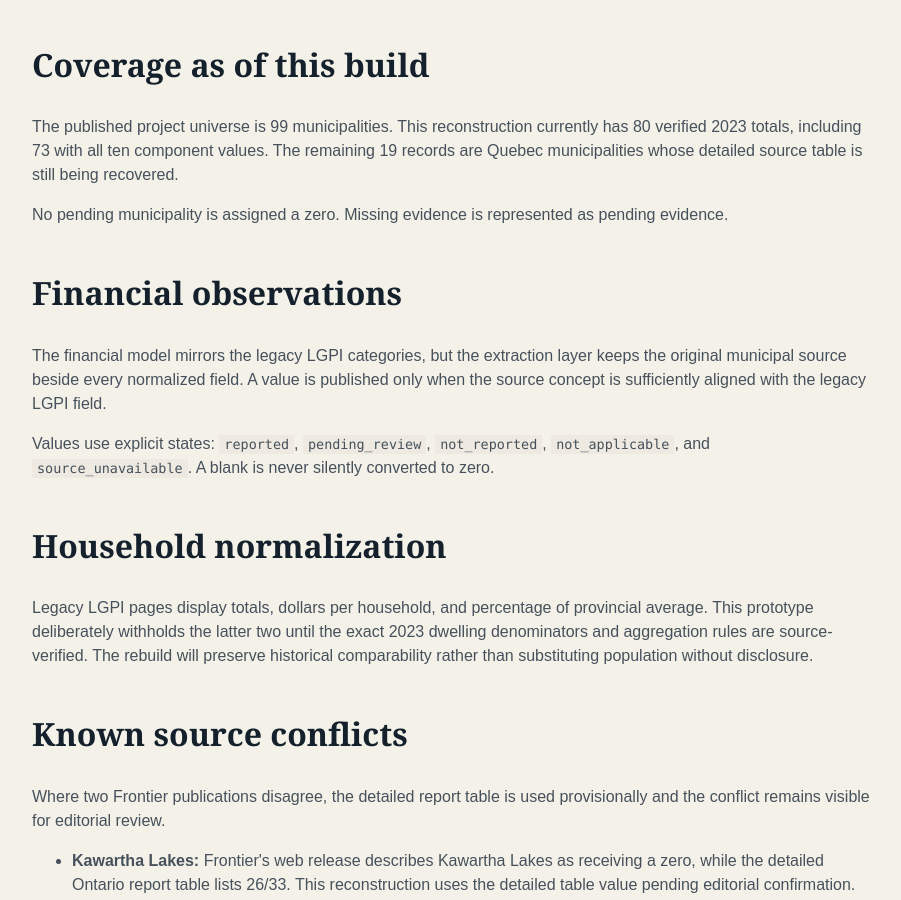
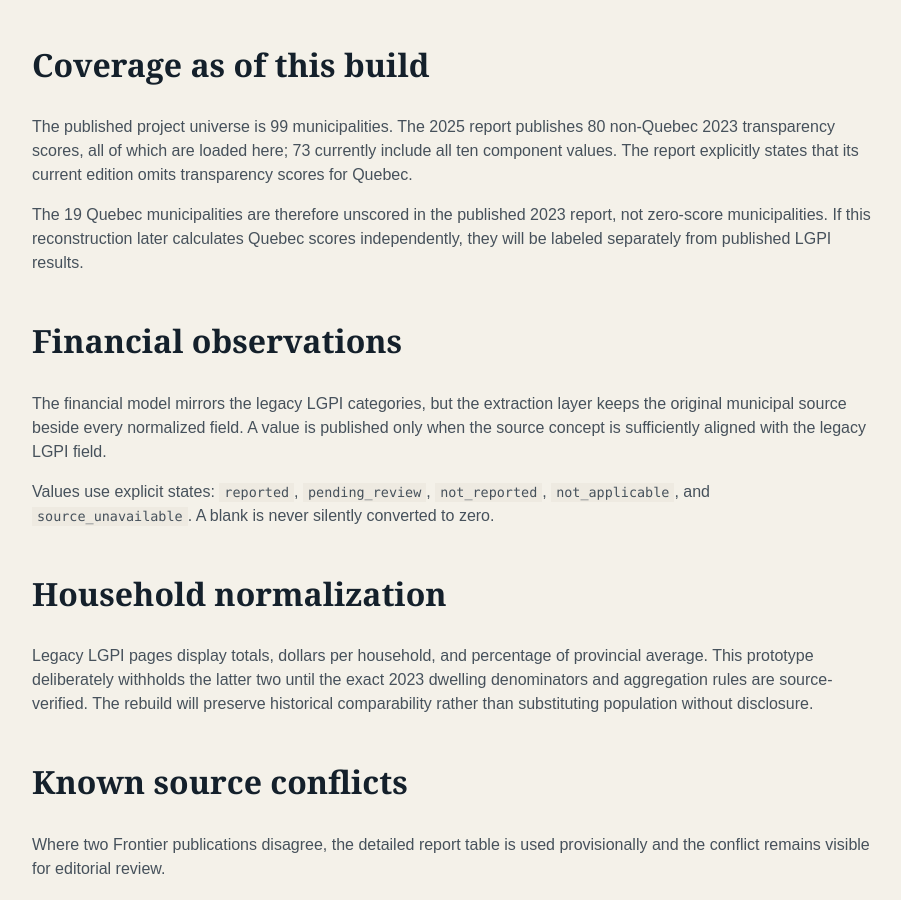
Before and after one commit to FTFNAnalytics/lgpi, a Next.js app: page /methodology in a window 1280 px wide. Shown: the part 1260-2160 px from the top of the page, without its empty margins (188-1089 px from the left). Built offline with nearby package versions, Linux system fonts and the light colour scheme.

Commit message:
Correct Quebec transparency scope in app/methodology/page.tsx

```diff
--- a/app/methodology/page.tsx
+++ b/app/methodology/page.tsx
@@ -35,9 +35,9 @@ export default function MethodologyPage() {
 
           <h2>Coverage as of this build</h2>
           <p>
-            The published project universe is {TARGET_MUNICIPALITIES} municipalities. This reconstruction currently has {VERIFIED_TRANSPARENCY_TOTALS} verified 2023 totals, including {VERIFIED_COMPONENT_BREAKDOWNS} with all ten component values. The remaining 19 records are Quebec municipalities whose detailed source table is still being recovered.
+            The published project universe is {TARGET_MUNICIPALITIES} municipalities. The 2025 report publishes {VERIFIED_TRANSPARENCY_TOTALS} non-Quebec 2023 transparency scores, all of which are loaded here; {VERIFIED_COMPONENT_BREAKDOWNS} currently include all ten component values. The report explicitly states that its current edition omits transparency scores for Quebec.
           </p>
-          <p>No pending municipality is assigned a zero. Missing evidence is represented as pending evidence.</p>
+          <p>The 19 Quebec municipalities are therefore unscored in the published 2023 report, not zero-score municipalities. If this reconstruction later calculates Quebec scores independently, they will be labeled separately from published LGPI results.</p>
 
           <h2>Financial observations</h2>
           <p>
```
